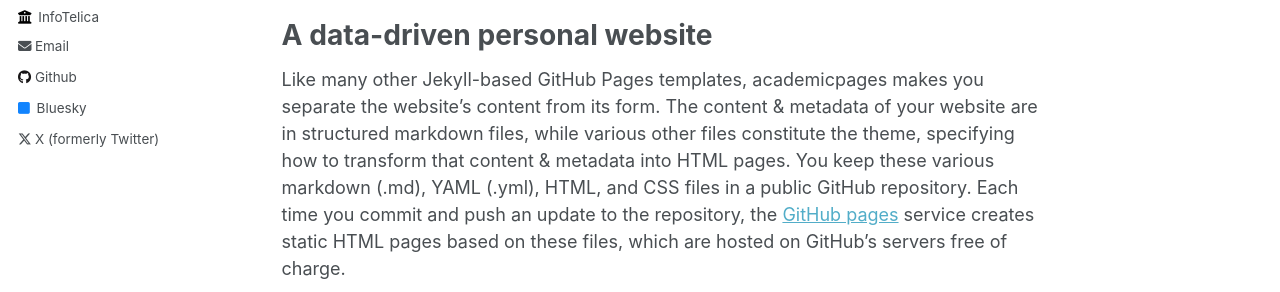
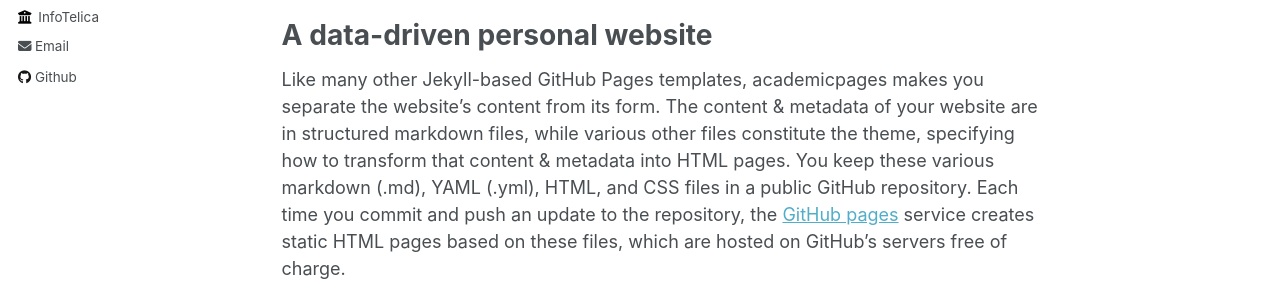
Before and after one commit to erenirmak/erenirmak.github.io, a Jekyll site: the page built from _pages/about.md, in a window 1280 px wide. Shown: the part 403-695 px from the top of the page. Built offline with Jekyll 4.4.1, drawn with Linux system fonts in a browser that asks for light colours.

Commit message:
Update _config.yml

```diff
--- a/_config.yml
+++ b/_config.yml
@@ -47,7 +47,7 @@ author:
   stackoverflow    : # User number or user number and name (i.e., use "1" or "1/jeff-atwood")
 
   # Social media
-  bluesky          : "bsky.app" # Replace this with you Bluesky username
+  bluesky          : # "bsky.app" # Replace this with you Bluesky username
   facebook         : # Username
   flickr           : # Username
   foursquare       : # Username
@@ -64,7 +64,7 @@ author:
   steam            : # Username
   telegram         : # URL
   tumblr           : # Username
-  twitter          : "UniofOxford"  # Replace this with your X / Twitter handle
+  twitter          : # "UniofOxford"  # Replace this with your X / Twitter handle
   vine             : # Username
   weibo            : # Username
   wikipedia        : # Username
```
